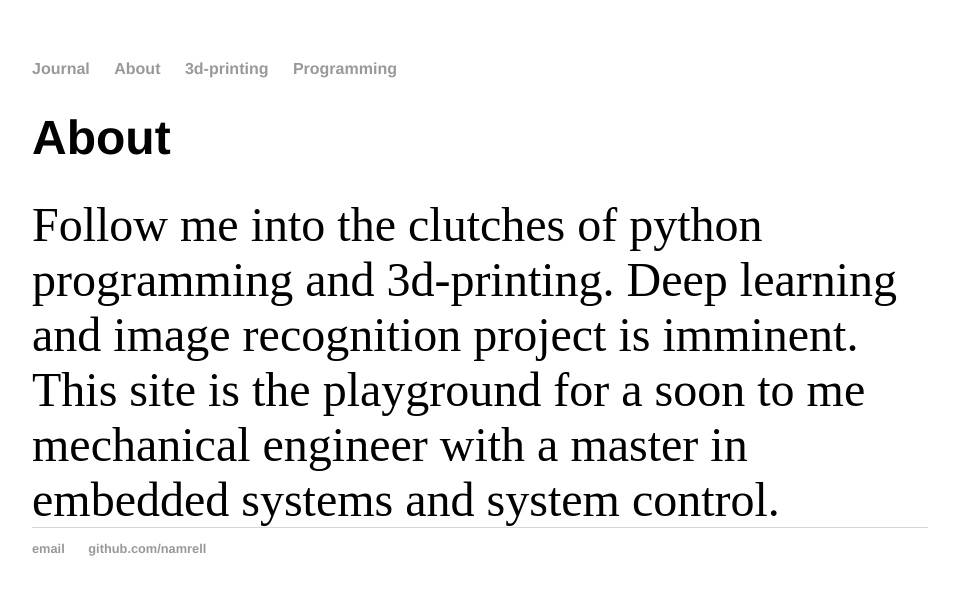
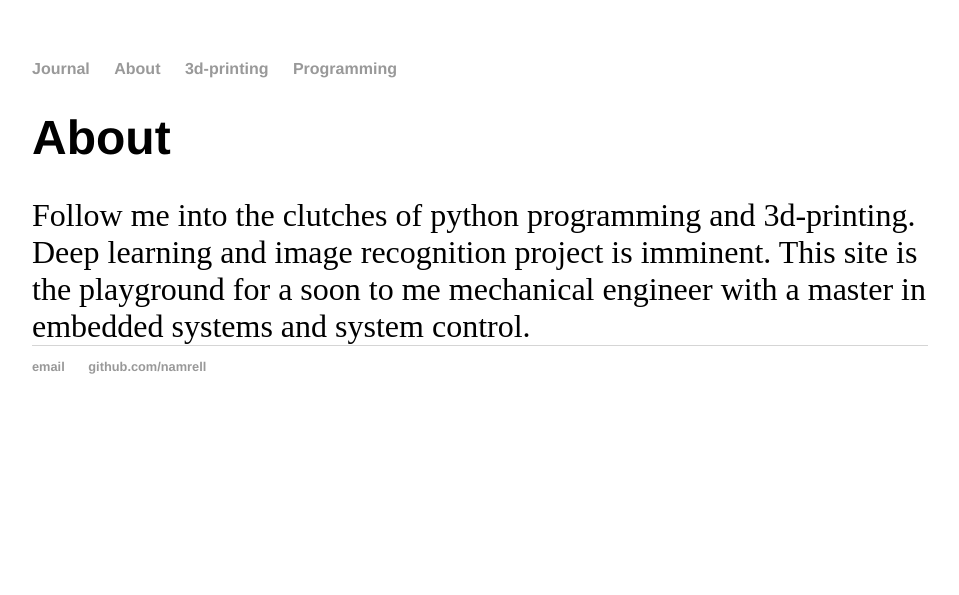
Before and after one commit to Namrell/Namrell.github.io, a Jekyll site: the page built from about/index.html, in a window 1280 px wide. Shown: the top 595 px of the page, without its empty margins (160-1119 px from the left). Built offline with Jekyll 4.4.1, drawn with Linux system fonts in a browser that asks for light colours.

Commit message:
Update index.html

```diff
--- a/about/index.html
+++ b/about/index.html
@@ -5,7 +5,7 @@ title: About
 	<h1>{{ page.title }}</h1>
 	<body>
 		<div class="container">
-		<font size="8">
+		<font size="6">
 			Follow me into the clutches of python programming and 3d-printing. Deep learning and image recognition project is imminent. This site is the playground for a soon to me mechanical engineer with a master in embedded systems and system control.
 		</font>
 		</div>
```
